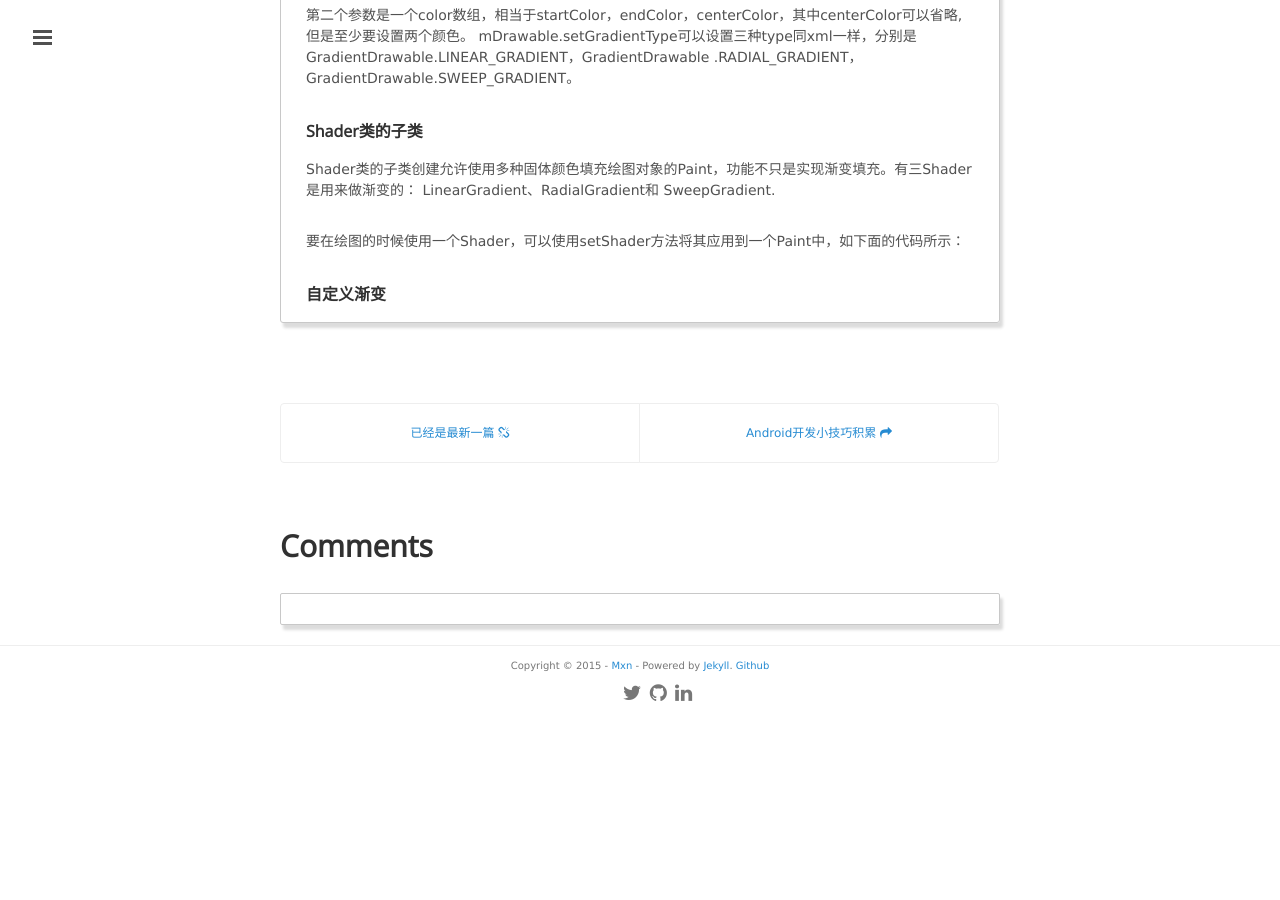
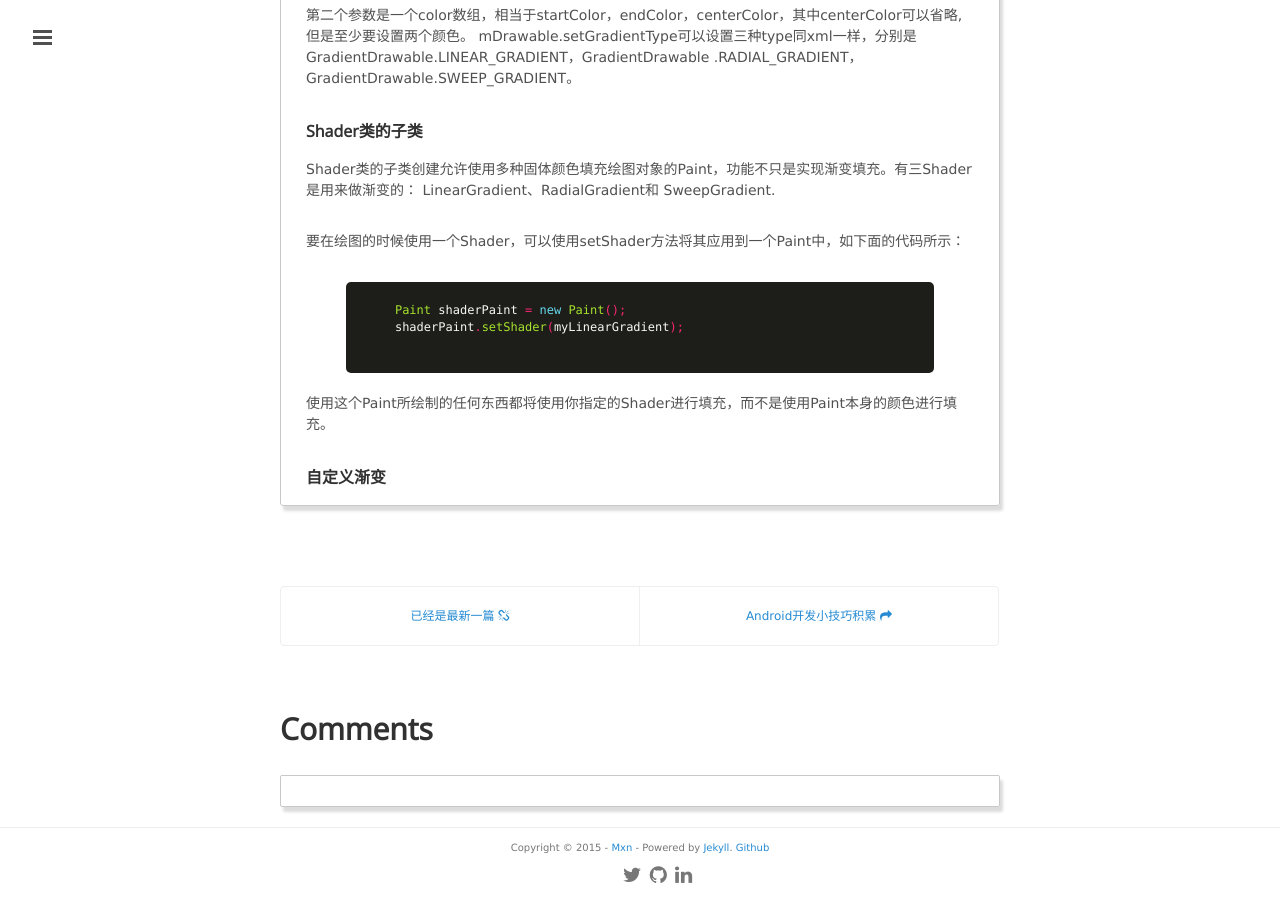
Before and after one commit to mxn21/mxn21.github.io, a Jekyll site: the page built from _posts/2015-12-23-GradientDrawable.md, in a window 1280 px wide and 900 px high, scrolled down 3803 px. Built offline with Jekyll 4.4.1, drawn with Linux system fonts in a browser that asks for light colours; Markdown is read by kramdown in place of the engine named in the settings; comment, search, counter and statistics services are not loaded; before the commit the page ends 4521 px from its top, so only the background shows below that.

Commit message:
34334543

```diff
--- a/_posts/2015-12-23-GradientDrawable.md
+++ b/_posts/2015-12-23-GradientDrawable.md
@@ -196,6 +196,11 @@
 
 要在绘图的时候使用一个Shader，可以使用setShader方法将其应用到一个Paint中，如下面的代码所示：
 
+      {% highlight java  %}
+    Paint shaderPaint = new Paint();
+    shaderPaint.setShader(myLinearGradient);
+        {% endhighlight %}
 
+使用这个Paint所绘制的任何东西都将使用你指定的Shader进行填充，而不是使用Paint本身的颜色进行填充。
 
 ### 自定义渐变
```
